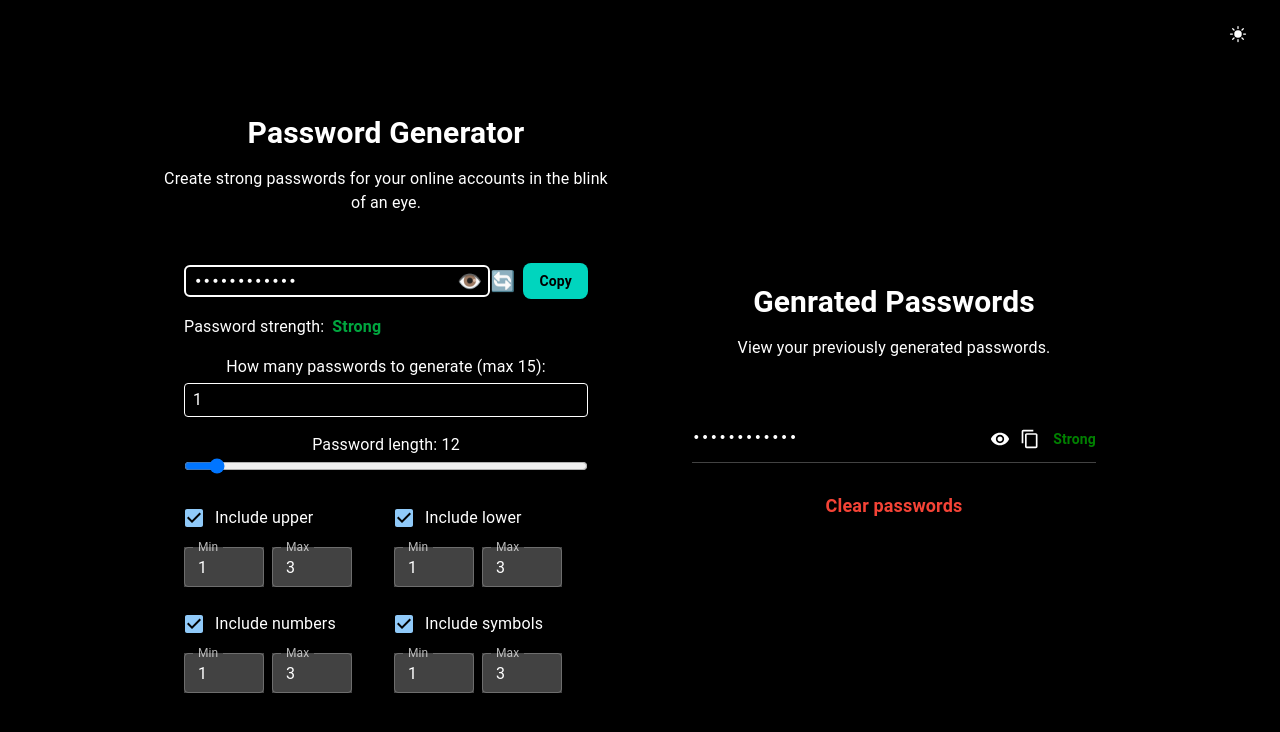
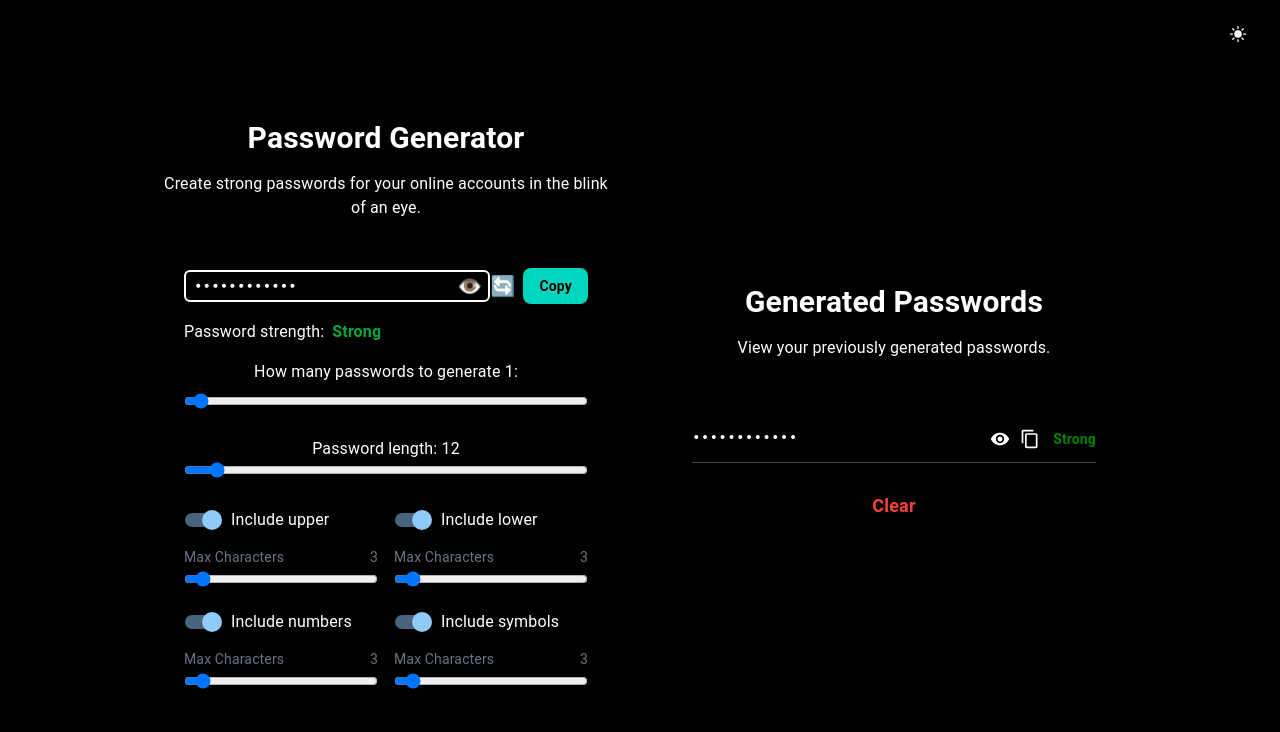
Before and after one commit to Payal-gurunani/passwordGenerator, a React (Vite) app: page / in a window 1280 px wide. Both pictures are taken after a click on the button "Regenerate". Shown: the top 732 px of the page. Built offline with nearby package versions, Linux system fonts and the light colour scheme.

Commit message:
UPdations

```diff
--- a/src/App.jsx
+++ b/src/App.jsx
@@ -5,7 +5,7 @@ import { IconButton } from '@mui/material';
 import { SunIcon, MoonIcon } from '@heroicons/react/24/solid'  // Import icons
 import  PasswordGenerator from './components/PasswordGenrator'
 import History from './components/History';
-import { PasswordProvider } from './context/PasswordContext';
+import { PasswordProvider,passwordContext } from './context/PasswordContext';
 
 function App() {
   const [isDarkMode, setIsDarkMode] = useState(true);
@@ -53,16 +53,18 @@ function App() {
         )}
       </IconButton >
     </div >
-     <PasswordProvider >
-    <div className="flex flex-col lg:flex-row gap-6 w-full max-w-5xl p-4">
+      <PasswordProvider>
+          <div className={`flex flex-col lg:flex-row gap-6 w-full max-w-5xl p-4 ${history.length === 0 ? 'items-center justify-center' : ''}`}>
             <div className="flex-1">
               <PasswordGenerator isDarkMode={isDarkMode} />
             </div>
+            {history.length > 0 && (
               <div className="flex-1 lg:w-1/3">
                 <History isDarkMode={isDarkMode} />
               </div>
+            )}
           </div>
-     </PasswordProvider >
+        </PasswordProvider>
     </div>
  </ThemeProvider>
   )
--- a/src/components/History.jsx
+++ b/src/components/History.jsx
@@ -71,7 +71,7 @@ if(history.length==0){
     <div className={isDarkMode ? 'bg-black text-white' : 'bg-white text-black'}>
       <div className='min-h-screen flex flex-col items-center justify-center p-4'>
         <h1 className='text-3xl font-bold mb-4'>
-          Genrated Passwords
+          Generated Passwords
         </h1>
         <p className='mb-6 text-center'>View your previously generated passwords.</p>
 
@@ -156,7 +156,7 @@ if(history.length==0){
                 variant='text'
                 className='bg-teal-400 hover:bg-teal-500 text-black font-semibold px-4 py-2 rounded-lg'
               >
-                Clear passwords
+                Clear
               </IconButton>
             </Box>
           )}
--- a/src/components/PasswordGenrator.jsx
+++ b/src/components/PasswordGenrator.jsx
@@ -4,6 +4,7 @@ import {
   FormControlLabel,
   Checkbox,
   TextField as MUITextField,
+  Switch,
 } from "@mui/material";
 import { generatePassword } from "../utils/passUtils.js";
 import { useContext } from "react";
@@ -24,19 +25,18 @@ export default function PasswordGenerator({ isDarkMode }) {
 
 
   const { addPass } = useContext(passwordContext)
-  const handleGenerate = () => {
-    const count = Math.min(generateCount, 15);
-    const generated = Array.from({ length: count }, () =>
+  const handleGenerate = (count) => {
+  const useCount = count ?? generateCount; // use passed count or fallback to current state
+  const safeCount = Math.min(useCount, 15);
+  const generated = Array.from({ length: safeCount }, () =>
     generatePassword(length, options)
   );
 
-    // Update the main password shown
   setPassword(generated[0]);
   setCopied(false);
-
-    // Add all passwords to history
   generated.forEach((pass) => addPass(pass));
 };
+
 
 
   const handleOptionChange = (type, field, value) => {
@@ -68,8 +68,11 @@ export default function PasswordGenerator({ isDarkMode }) {
   const strength = getStrength();
 
   return (
+
     <div className={isDarkMode ? "bg-black text-white" : "bg-white text-black"}>
+
       <div className="min-h-screen flex flex-col items-center justify-center p-4">
+
         <h1 className="text-3xl font-bold mb-4">Password Generator</h1>
         <p className="mb-6 text-center">
           Create strong passwords for your online accounts in the blink of an eye.
@@ -88,20 +91,20 @@ export default function PasswordGenerator({ isDarkMode }) {
               <button
                 type="button"
                 onClick={() => setShowPassword((prev) => !prev)}
-                className="absolute right-2 top-1/2 -translate-y-1/2 text-xl"
+                className="absolute right-2 top-1/2 -translate-y-1/2 text-xl cursor-pointer"
                 title={showPassword ? "Hide Password" : "Show Password"}
               >
                 {showPassword ? "🙈" : "👁️"}
               </button>
             </div>
 
-            <div className="flex gap-2">
-              <button onClick={handleGenerate} className="text-xl" title="Regenerate">
+            <div className="flex gap-2 ">
+              <button onClick={()=>handleGenerate()} className="text-xl cursor-pointer" title="Regenerate">
                 🔄
               </button>
               <button
                 onClick={handleCopy}
-                className="bg-teal-400 hover:bg-teal-500 text-black font-semibold px-4 py-2 rounded-lg text-sm"
+                className="bg-teal-400 hover:bg-teal-500 text-black font-semibold px-4 py-2 rounded-lg text-sm cursor-pointer"
               >
                 {copied ? "Copied!" : "Copy"}
               </button>
@@ -115,15 +118,18 @@ export default function PasswordGenerator({ isDarkMode }) {
             </p>
           </div>
           <div className="mb-4">
-            <label htmlFor="count">How many passwords to generate (max 15):</label>
+            <label htmlFor="count">How many passwords to generate {generateCount}:</label>
             <input
               id="count"
-              type="number"
+              type="range"
               min="1"
-              max="15"
+              max="16"
               value={generateCount}
-              onChange={(e) => setGenerateCount(Math.min(15, parseInt(e.target.value) || 1))}
-              className="w-full border mt-1 px-2 py-1 rounded"
+              onChange={(e) => {
+                const value = Math.min(16, parseInt(e.target.value) || 1);
+                setGenerateCount(value);
+                handleGenerate(value); // Pass value if needed
+              }} className="w-full border mt-1 px-2 py-1 rounded cursor-pointer"
             />
           </div>
 
@@ -134,8 +140,11 @@ export default function PasswordGenerator({ isDarkMode }) {
               min="4"
               max="128"
               value={length}
-              onChange={(e) => setLength(Number(e.target.value))}
-              className="w-full"
+              onChange={(e) => {
+                setLength(Number(e.target.value))
+                handleGenerate()
+              }}
+              className="w-full cursor-pointer"
             />
           </div>
 
@@ -144,7 +153,7 @@ export default function PasswordGenerator({ isDarkMode }) {
     <Box key={type} display="flex" flexDirection="column" gap={1}>
       <FormControlLabel
         control={
-                    <Checkbox
+          <Switch
             checked={options[type].min > 0}
             onChange={(e) => {
               const isChecked = e.target.checked;
@@ -156,32 +165,24 @@ export default function PasswordGenerator({ isDarkMode }) {
                 },
               }));
             }}
+             color="primary"
+          />
+        }
+        label={`Include ${type}`}
+        labelPlacement="end"
       />
 
-                  }
-                  label={`Include ${type}`}
-                />
       {(options[type].min > 0 || options[type].max > 0) && (
-                  <Box display="flex" gap={1}>
-                    <MUITextField
-                      type="number"
-                      size="small"
-                      label="Min"
-                      value={options[type].min}
-                      onChange={(e) =>
-                        handleOptionChange(
-                          type,
-                          "min",
-                          Math.max(0, parseInt(e.target.value) || 0)
-                        )
-                      }
-                      sx={{ width: 80, bgcolor: isDarkMode ? "grey.800" : "white" }}
-                    />
-                    <MUITextField
-                      type="number"
-                      size="small"
-                      label="Max"
+        <div className="flex flex-col">
+          <div className="flex justify-between text-sm text-gray-500 mb-1">
+            <span>Max Characters</span>
+            <span>{options[type].max}</span>
+          </div>
+          <input
+            type="range"
             value={options[type].max}
+            min={options[type].min}
+            max={32}
             onChange={(e) =>
               handleOptionChange(
                 type,
@@ -189,13 +190,14 @@ export default function PasswordGenerator({ isDarkMode }) {
                 Math.max(options[type].min, parseInt(e.target.value) || 0)
               )
             }
-                      sx={{ width: 80, bgcolor: isDarkMode ? "grey.800" : "white" }}
+            className="w-full"
           />
-                  </Box>
+        </div>
       )}
     </Box>
   ))}
 </div>
+
         </div>
       </div>
     </div>
```
Lines whose indentation alone changed are shown as unchanged.
